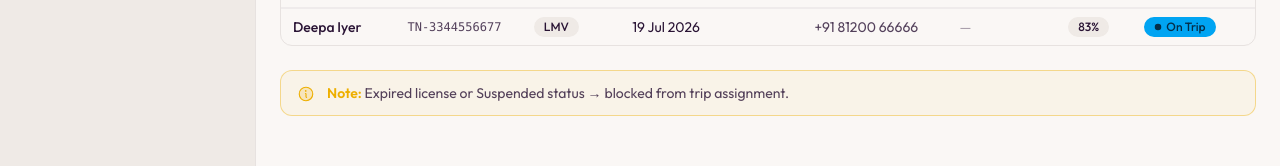
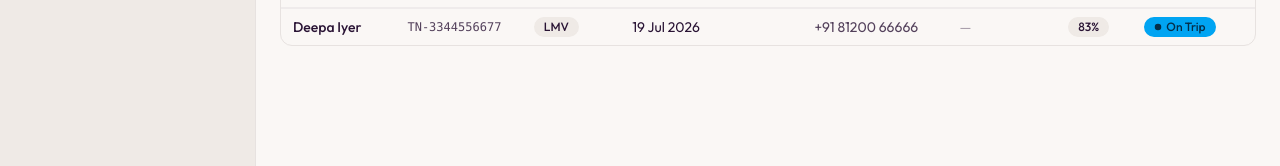
Before and after one commit to VihaanSom/Transitops-odoo, a React (Vite) app in the folder frontend/: page /drivers in a window 1280 px wide. Shown: the part 378-544 px from the top of the page. Built offline with nearby package versions, Linux system fonts and the light colour scheme; no server answers; sample sign-in values are in the browser's storage.

Commit message:
driver page fixes

```diff
--- a/frontend/src/components/features/RuleNotice.tsx
+++ /dev/null
@@ -1,13 +0,0 @@
-import { Info } from '@phosphor-icons/react'
-
-export function RuleNotice() {
-  return (
-    <div className="flex items-start gap-3 rounded-xl border border-warning/40 bg-warning/5 px-4 py-3">
-      <Info size={18} weight="duotone" className="text-warning shrink-0 mt-0.5" />
-      <p className="text-sm text-base-content/80">
-        <span className="font-semibold text-warning">Note: </span>
-        Expired license or Suspended status → blocked from trip assignment.
-      </p>
-    </div>
-  )
-}
--- a/frontend/src/pages/Drivers.tsx
+++ b/frontend/src/pages/Drivers.tsx
@@ -9,7 +9,6 @@ import { SearchInput } from '../components/ui/SearchInput'
 import { DriverTable } from '../components/features/DriverTable'
 import { DriverStatusToggleBar } from '../components/features/DriverStatusToggleBar'
 import { AddDriverModal } from '../components/features/AddDriverModal'
-import { RuleNotice } from '../components/features/RuleNotice'
 
 export function Drivers() {
   const { user } = useAuth()
@@ -96,9 +95,6 @@ export function Drivers() {
         />
       )}
 
-      {/* Rule notice */}
-      <RuleNotice />
-
       {/* Add Driver modal — Safety Officer only */}
       {isSafetyOfficer && (
         <AddDriverModal
```
